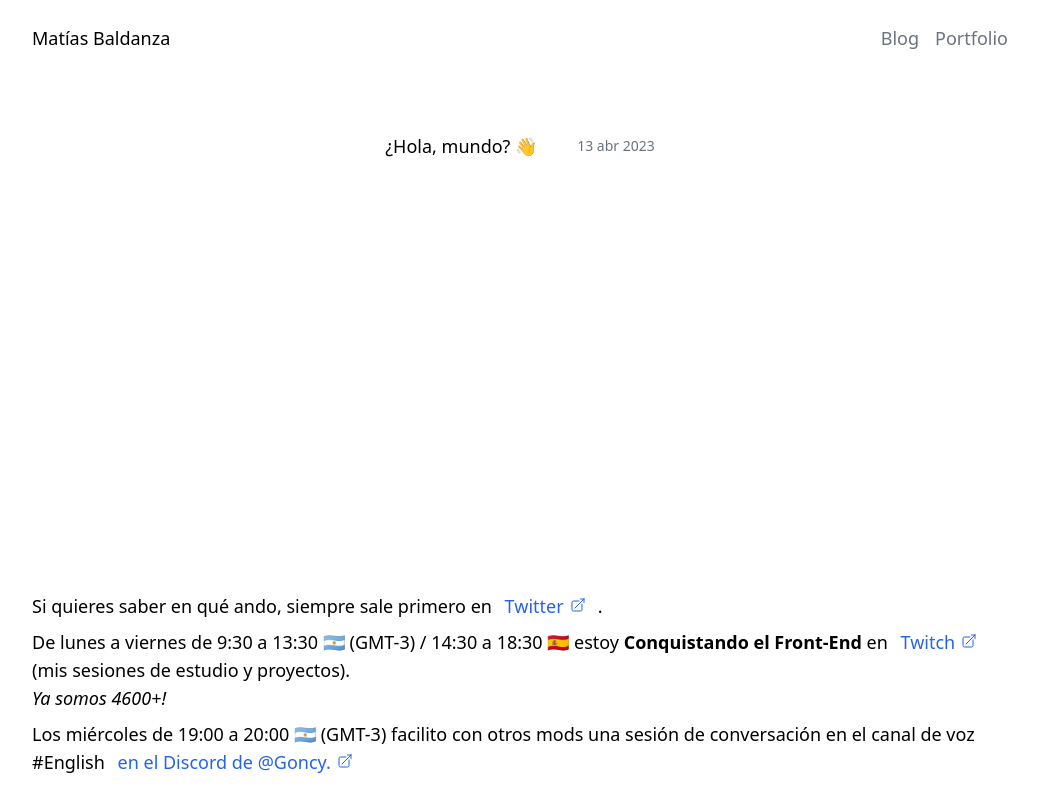
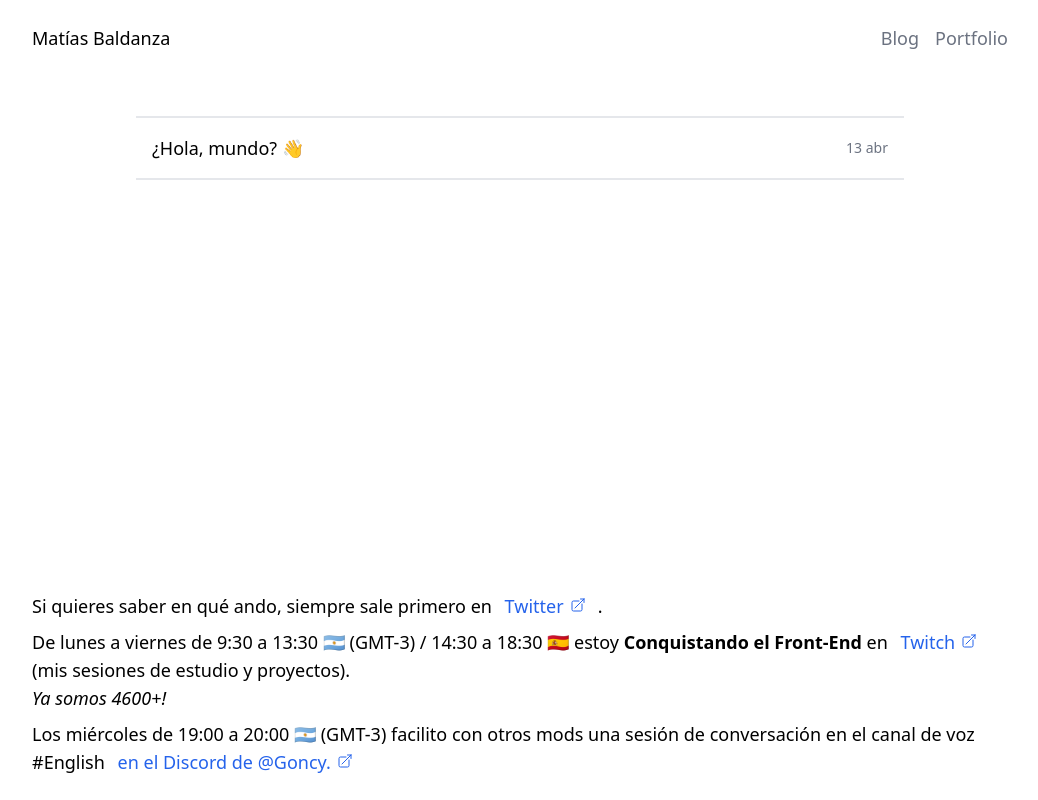
Before and after one commit to matiasbaldanza/matiasbaldanza_dev, a Next.js app: page / in a window 1280 px wide. Shown: the whole page, without its empty margins (120-1158 px from the left). Built offline with nearby package versions, Linux system fonts and the light colour scheme.

Commit message:
style: fix widths

```diff
--- a/src/components/Layout.js
+++ b/src/components/Layout.js
@@ -7,7 +7,7 @@ export default function Layout({ children }) {
         <div className='container mx-auto px-6 lg:max-w-5xl flex flex-col min-h-screen text-lg items-center'>
             <Header />
 
-            <main className='flex-1'>
+            <main className='flex-1 w-full lg:max-w-3xl'>
                 {children}
             </main>
             <Footer />
--- a/src/pages/index.js
+++ b/src/pages/index.js
@@ -24,7 +24,7 @@ export async function getStaticProps() {
 export default function Home({ articlesData }) {
   return (
     <Layout>
-      <ul className='divide-y-2'>
+      <ul className='border-y-2 flex flex-col selection:divide-gray-200 divide-y-2'>
         { articlesData.length === 0 &&
           <div className='grid h-min-screen place-content-center'>
             No articles published yet!
@@ -41,7 +41,7 @@ export default function Home({ articlesData }) {
                 <Balancer>{title}</Balancer>
                 <DateLabel
                   className='text-right min-w-max text-sm text-gray-500'
-                  options={{ year: 'numeric', month: 'short', day: 'numeric' }}
+                  options={{ month: 'short', day: 'numeric' }}
                 >
                   {publishedAt}
                 </DateLabel>
```
